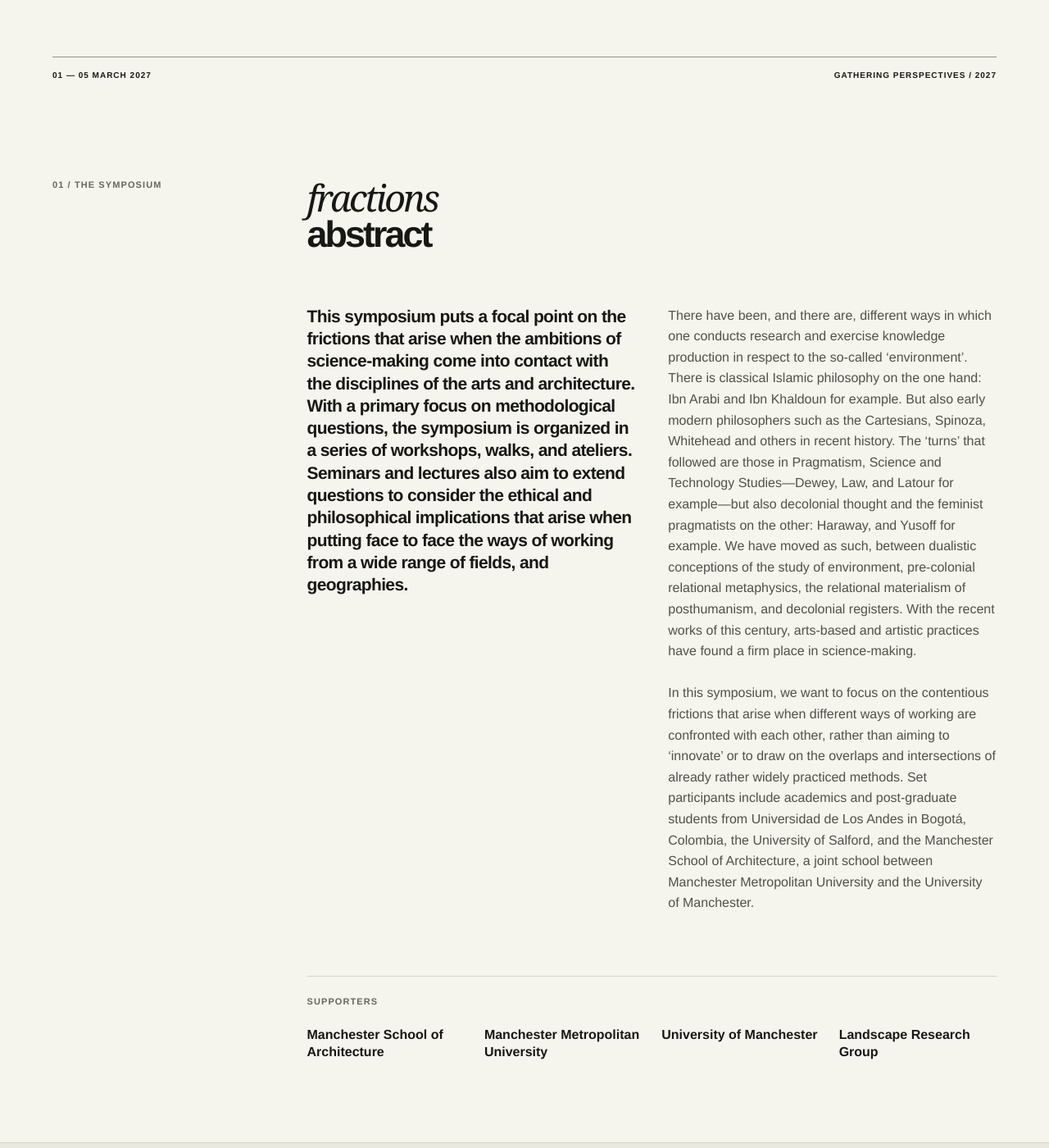
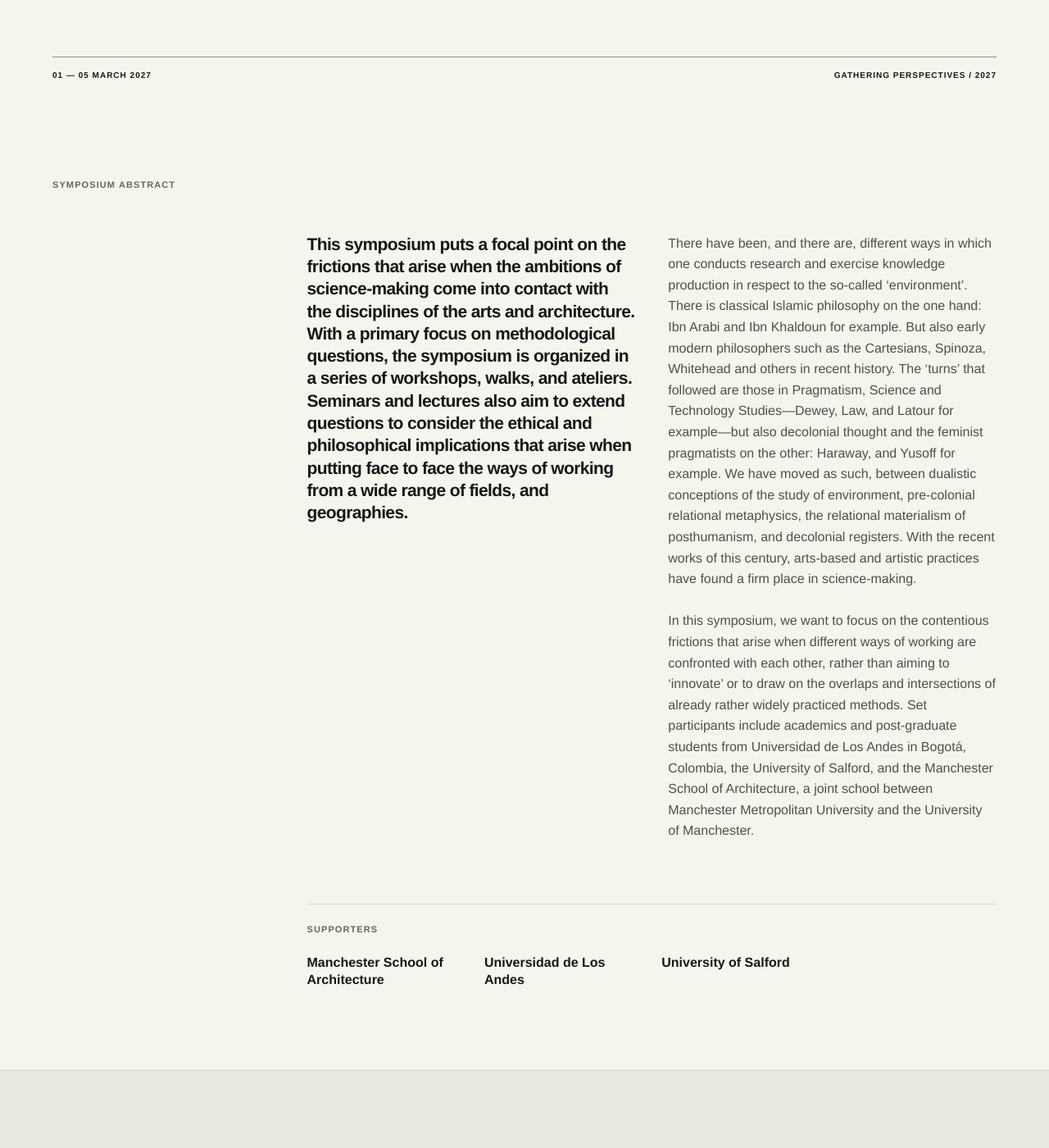
Before and after one commit to rtbs-atlas/frictions.github.io, a Jekyll site: the page built from index.html, in a window 1280 px wide and 1400 px high, scrolled down 723 px. Shown: the whole window at 82% size. Built offline with Jekyll 4.4.1, drawn with Linux system fonts in a browser that asks for light colours.

Commit message:
Modify section label and add supporters
Updated section label and supporters list in the about section.

```diff
--- a/index.html
+++ b/index.html
@@ -17,9 +17,8 @@ layout: default
  </section>
 
 <section class="about section-wrap" id="about">
-  <div class="section-label">01 / The symposium</div>
+  <div class="section-label">Symposium Abstract</div>
   <div class="about-content">
-    <h1><em>fractions</em><br>abstract</h1>
     <div class="about-copy">
       <p class="lead">This symposium puts a focal point on the frictions that arise when the ambitions of science-making come into contact with the disciplines of the arts and architecture. With a primary focus on methodological questions, the symposium is organized in a series of workshops, walks, and ateliers. Seminars and lectures also aim to extend questions to consider the ethical and philosophical implications that arise when putting face to face the ways of working from a wide range of fields, and geographies.</p>
         <p>There have been, and there are, different ways in which one conducts research and exercise knowledge production in respect to the so-called ‘environment’. There is classical Islamic philosophy on the one hand: Ibn Arabi and Ibn Khaldoun for example. But also early modern philosophers such as the Cartesians, Spinoza, Whitehead and others  in recent history. The ‘turns’ that followed are those in Pragmatism, Science and Technology Studies—Dewey, Law, and Latour for example—but also decolonial thought and the feminist pragmatists on the other: Haraway, and Yusoff for example.
@@ -31,9 +30,9 @@ Set participants include academics and post-graduate students from Universidad d
       <h2>Supporters</h2>
       <ul>
         <li>Manchester School of Architecture</li>
-        <li>Manchester Metropolitan University</li>
-        <li>University of Manchester</li>
-        <li>Landscape Research Group</li>
+        <li>Universidad de Los Andes</li>
+        <li>University of Salford</li>
+        <li></li>
       </ul>
     </div>
   </div>
```
